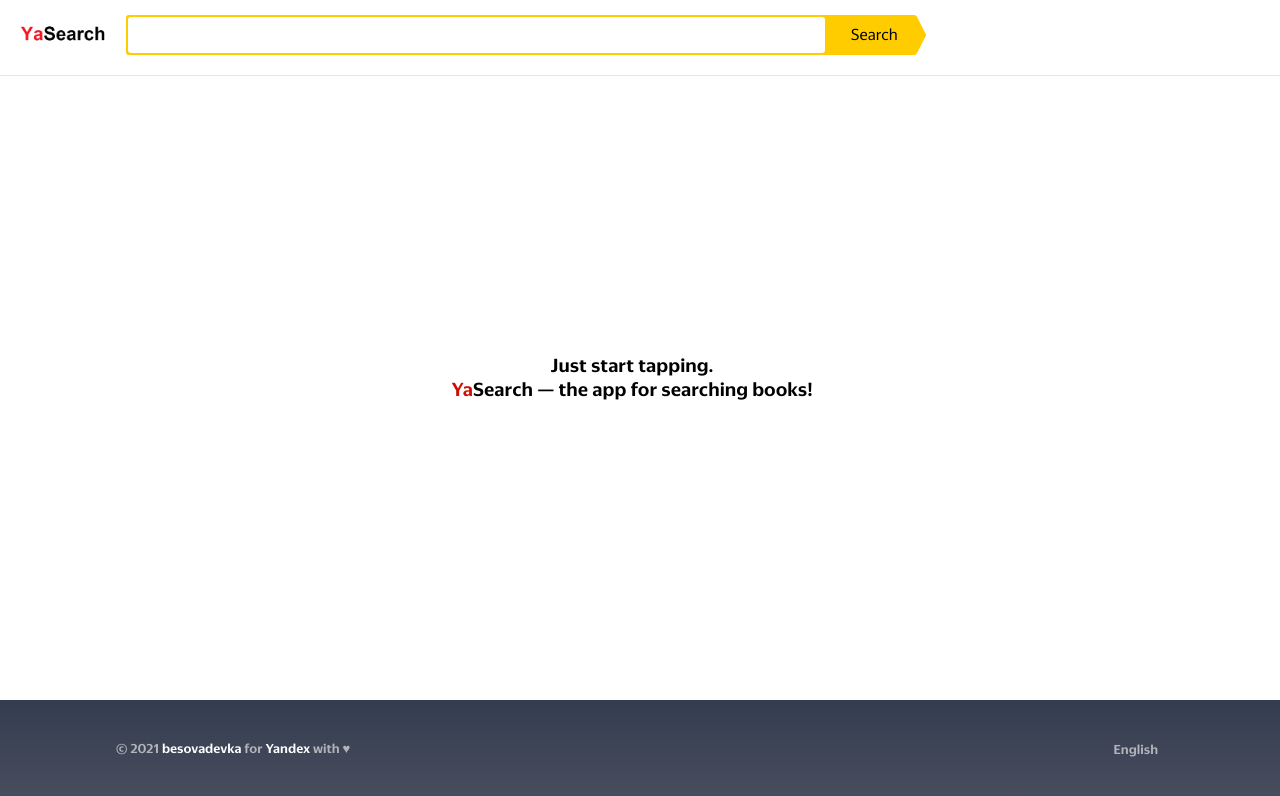
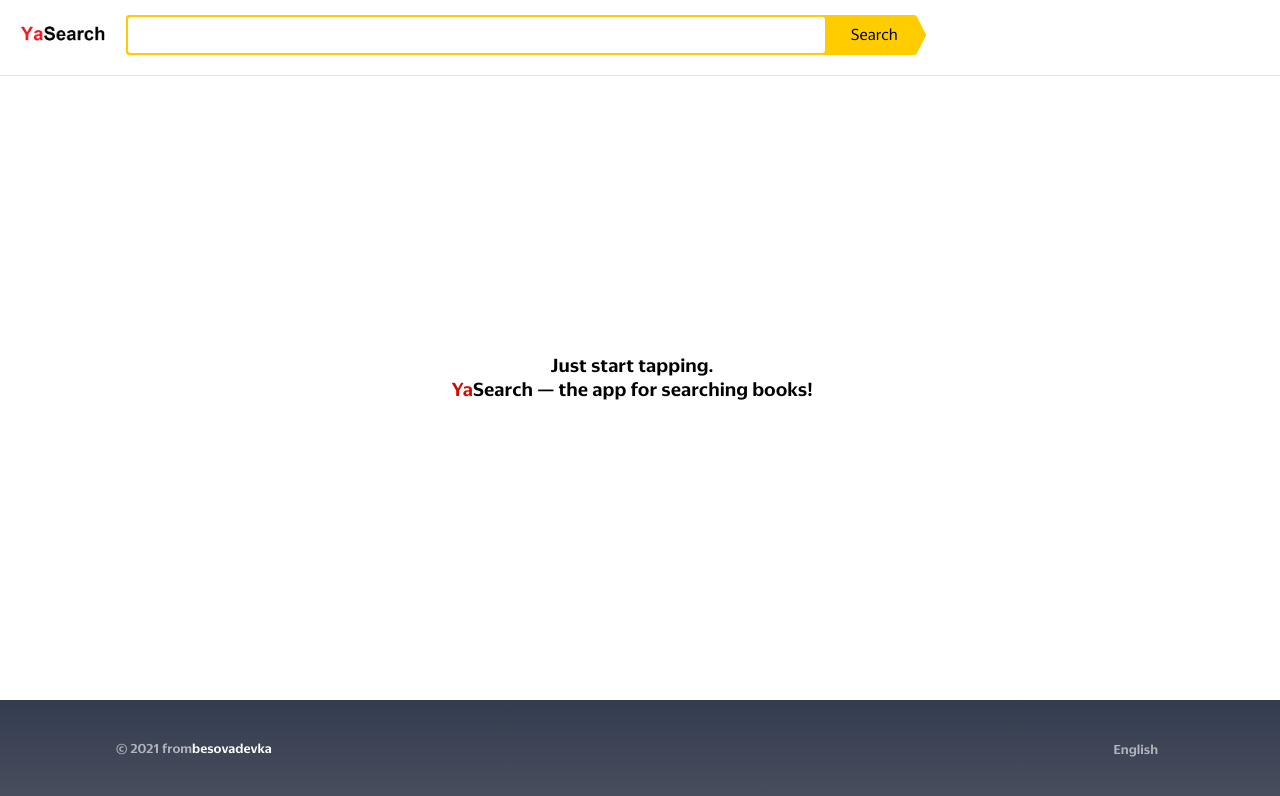
Before and after one commit to besovadevka/YaSearch, a React (Create React App) app: page / in a window 1280 px wide. Shown: the top 796 px of the page. Built offline with nearby package versions, Linux system fonts and the light colour scheme.

Commit message:
master fix: fix constant

```diff
--- a/src/constants/info.ts
+++ b/src/constants/info.ts
@@ -23,11 +23,8 @@ export const DEFAULT_CONTENT_INFO = {
 };
 
 export const FOOTER_INFO = [
-  '© 2021 ',
+  '© 2021 from',
   ['besovadevka ', 'https://github.com/besovadevka'],
-  'for',
-  [' Yandex ', 'https://yandex.ru'],
-  'with ♥',
 ];
 
 export const MODAL_BOOK_ITEM_DATA = [
```
